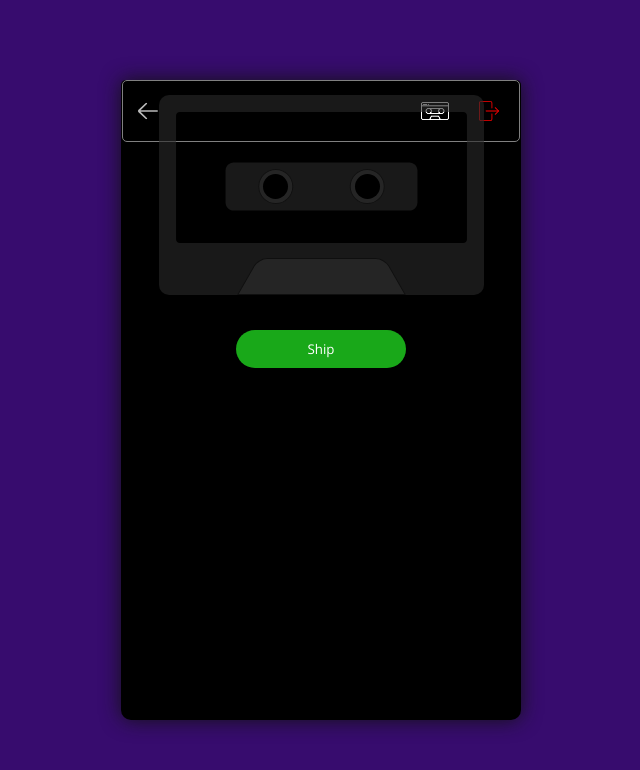
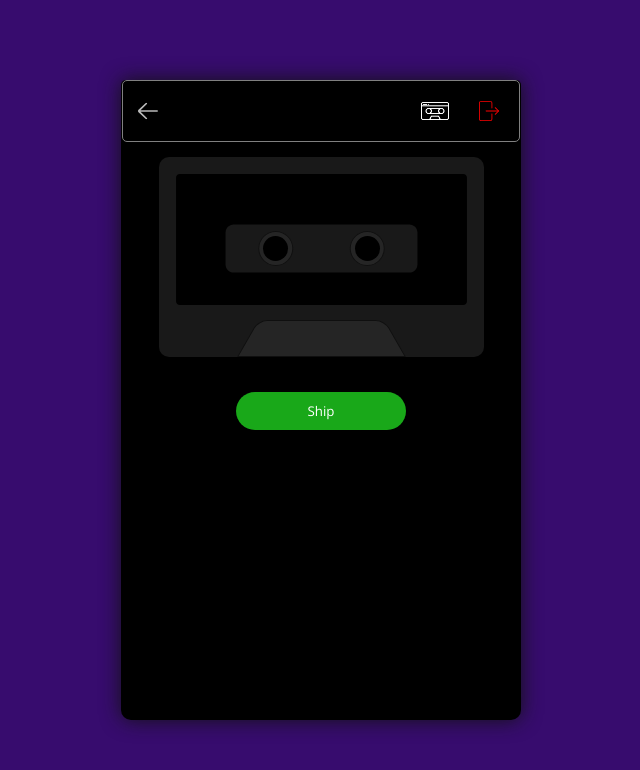
Before and after one commit to fermiverse/mixtape, a React (Create React App) app: page /ship in a window 1280 px wide. Shown: the top 770 px of the page, without its empty margins (319-959 px from the left). Built offline with nearby package versions, Linux system fonts and the light colour scheme.

Commit message:
Fix for search bug

```diff
--- a/src/components/MixForm.js
+++ b/src/components/MixForm.js
@@ -30,7 +30,7 @@ const MixForm = ({mixProps, setMixProps}) => {
                 e.preventDefault();
                 if (mixProps.name) {
                     localStorage.setItem("currentMix", JSON.stringify(mixProps));
-                    localStorage.setItem("selectedTracks", JSON.stringify(mixProps.tracks));
+                    if (mixProps.tracks) localStorage.setItem("selectedTracks", JSON.stringify(mixProps.tracks));
                     history.push("/search" + frag);
                 }
             }}>
@@ -39,7 +39,7 @@ const MixForm = ({mixProps, setMixProps}) => {
                     <label htmlFor="mixName">Name</label>
                     <input type="text" id="mixName" name="mixName" spellCheck="false"
                     placeholder="Give your mix a personal name..." required={true} autoComplete="off" style={{textTransform: "capitalize"}}
-                    maxLength={20} value={mixProps.name} onChange={(e) => {
+                    maxLength={20} value={mixProps.name ? mixProps.name : ""} onChange={(e) => {
                         setMixProps({...mixProps, name: e.target.value});
                     }}></input>
                     <label htmlFor="mixDescription">Description</label>
--- a/src/index.css
+++ b/src/index.css
@@ -204,8 +204,7 @@ body {
 }
 
 #persona {
-  position: absolute;
-  top: 0;
+  position: relative;
   width: 99%;
   height: 60px;
   border-radius: 5px;
@@ -216,8 +215,7 @@ body {
 }
 
 #topbar {
-  position: absolute;
-  top: 0;
+  position: relative;
   width: 99%;
   height: 60px;
   border-radius: 5px;
@@ -604,7 +602,6 @@ body {
   box-sizing: border-box;
   width: 100%;
   padding: 20px;
-  margin-top: 50px;
   font-size: 15px;
 }
 
```
